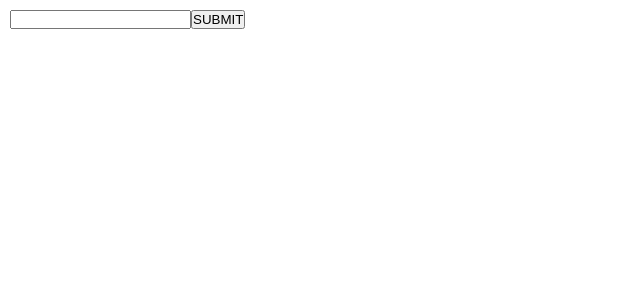
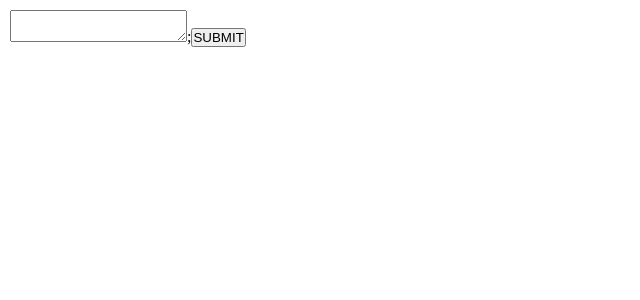
Before and after one commit to 99slayer/odin-cv-project, a React (Create React App) app: page / in a window 1280 px wide. Shown: the top 300 px of the page, without its empty margins (0-640 px from the left). Built offline with nearby package versions, Linux system fonts and the light colour scheme.

Commit message:
- Refactored the input component to allow it to return different kinds   of input fields. - Removed the footer.js file.

```diff
--- a/src/App.js
+++ b/src/App.js
@@ -4,7 +4,6 @@ import { Info } from './components/Info'
 import { Experience } from './components/Experience'
 import { Education } from './components/Education'
 import { Input } from './components/Input'
-import { Footer } from './components/Footer'
 
 class App extends Component {
   constructor() {
@@ -18,8 +17,7 @@ class App extends Component {
         <Info></Info>
         <Experience></Experience>
         <Education></Education>
-        <Input type="text" inputID="test"></Input>
-        <Footer></Footer>
+        <Input inputID="test" tag="textarea"></Input>
       </div>
     );
   }
--- a/src/components/Footer.js
+++ /dev/null
@@ -1,13 +0,0 @@
-import React, { Component } from 'react';
-
-export class Footer extends Component {
-  constructor(props) {
-    super(props);
-  }
-
-  render() {
-    return (
-      <div></div>
-    );
-  }
-}
--- a/src/components/Input.js
+++ b/src/components/Input.js
@@ -1,38 +1,54 @@
 import React, { Component } from 'react';
 
+// props = inputID/tag/inputType
 export class Input extends Component {
   constructor(props) {
     super(props);
-    // if this.state.saved is not empty hide input field and button
+
     this.state = {
       input: '',
       saved: '',
       editing: true
-    }
+    };
 
     this.handleChange = this.handleChange.bind(this);
     this.submitInput = this.submitInput.bind(this);
     this.editInput = this.editInput.bind(this);
-  }
+    this.createField = this.createField.bind(this);
+  };
 
   handleChange = (e) => {
     this.setState({
       input: e.target.value
-    })
-  }
+    });
+    console.log('test');
+    console.log(this.state.input);
+  };
 
   submitInput = (e) => {
+    if (this.state.input === '') {
+      return;
+    };
+
     this.setState({
       saved: this.state.input,
       editing: false
-    })
-  }
+    });
+  };
 
   editInput = (e) => {
     this.setState({
       editing: true
-    })
-  }
+    });
+  };
+
+  createField = (tag, addClass, id, inputType = null) => {
+    if (tag === 'input') {
+      return <input className={addClass} id={id + '-input-field'} type={inputType} onChange={this.handleChange}></input>
+    } else if (tag === 'textarea') {
+      return <textarea className={addClass} id={id + '-input-field'} onChange={this.handleChange}></textarea>
+    };
+  };
 
   render() {
     let x = null;
@@ -41,14 +57,14 @@ export class Input extends Component {
     if (!this.state.editing) {
       x = 'hidden';
       y = null;
-    }
+    };
 
     return (
       <div id={this.props.inputID}>
-        <input className={x} type={this.props.type} onChange={this.handleChange}></input>
+        {this.createField(this.props.tag, x, this.props.inputID, this.props.inputType)};
         <p className={y} onClick={this.editInput}>{this.state.saved}</p>
-        <button id={this.props.inputID + '-submit-btn'} className={x} onClick={this.submitInput}>SUBMIT</button>
+        <button className={x} id={this.props.inputID + '-submit-btn'} onClick={this.submitInput}>SUBMIT</button>
       </div>
     );
-  }
-}
+  };
+};
```
